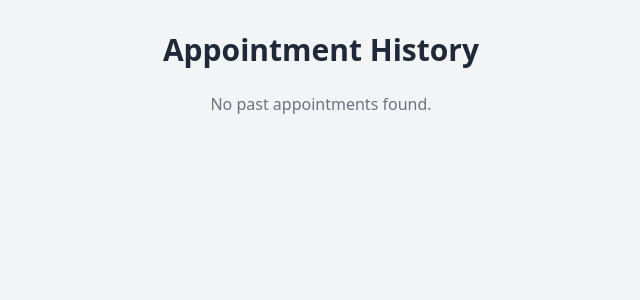
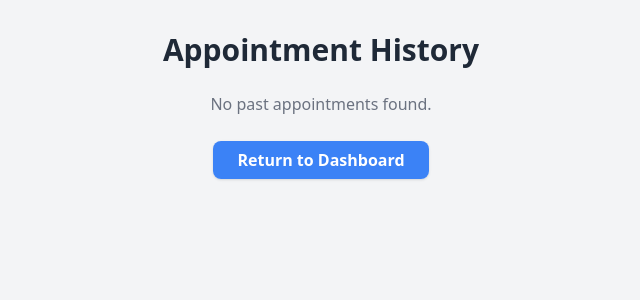
Before and after one commit to xkin248/oop-assignment, a Flask app: page /appointment-list in a window 1280 px wide. Shown: the top 300 px of the page, without its empty margins (319-959 px from the left). Run offline with Flask 3, Linux system fonts and the light colour scheme; the visitor is signed in with stand-in values (Sample User, id 1); some libraries are stand-ins or nearby versions.

Commit message:
Update list.html

```diff
--- a/python/templates/list.html
+++ b/python/templates/list.html
@@ -17,11 +17,19 @@
                     <p class="text-gray-600 mt-2"><strong>Date:</strong> {{ appointment.appointment_date }}</p>
                     <p class="text-gray-600"><strong>Time:</strong> {{ appointment.appointment_time }}</p>
                     <p class="text-gray-600"><strong>Location:</strong> {{ appointment.location }}</p>
+                    <p class="text-gray-600"><strong>Status:</strong> {{ appointment.status }}</p>
                 </div>
             {% endfor %}
         {% else %}
             <p class="text-center text-gray-500">No past appointments found.</p>
         {% endif %}
     </div>
+
+    <!-- Return to Dashboard Button -->
+    <div class="mt-8">
+        <a href="{{ url_for('ui.main_dashboard') }}" class="bg-blue-500 hover:bg-blue-600 text-white font-semibold py-2 px-6 rounded-lg shadow transition duration-300">
+            Return to Dashboard
+        </a>
+    </div>
 </body>
 </html>
```
